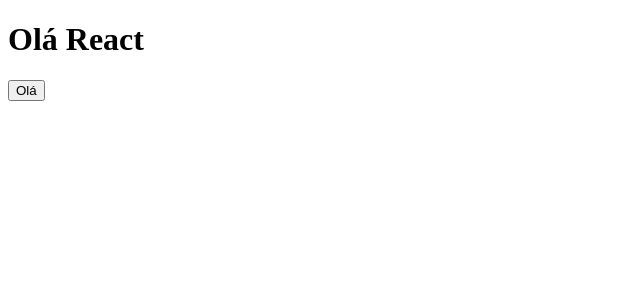
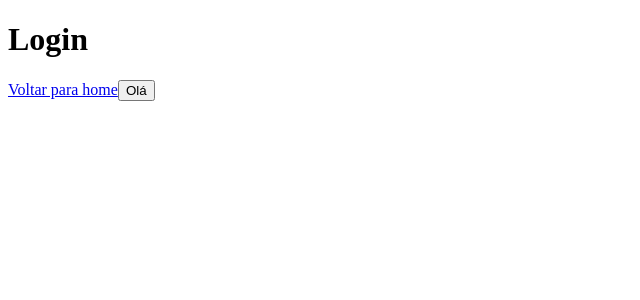
Before and after one commit to roschel/react-dio, a React (Create React App) app: page /login in a window 1280 px wide. Shown: the top 300 px of the page, without its empty margins (0-640 px from the left). Built offline with nearby package versions, Linux system fonts and the light colour scheme.

Commit message:
adicionando navegação com react-router-dom

```diff
--- a/src/App.js
+++ b/src/App.js
@@ -1,11 +1,20 @@
 import Button from "./components/Button";
+import { BrowserRouter as Router, Routes, Route } from "react-router-dom";
+
+import { Home } from "./pages/Home";
+import { Login } from "./pages/Login";
 
 function App() {
   return (
-    <div className="App">
-      <h1>Olá React</h1>
-      <Button title={"Olá"}/>
-    </div>
+    <Router>
+      <div className="App">
+        <Routes>
+          <Route path="/" element={<Home />} />
+          <Route path="/login" element={<Login />} />
+        </Routes>
+        <Button title={"Olá"} />
+      </div>
+    </Router>
   );
 }
 
--- /dev/null
+++ b/src/pages/Home/index.jsx
@@ -0,0 +1,11 @@
+import {Link } from "react-router-dom"
+const Home = () => {
+    return (
+        <>
+            <h1>Home</h1>
+            <Link to="/login" >Fazer login</Link>
+        </>
+    )
+};
+
+export {Home}
--- /dev/null
+++ b/src/pages/Login/index.jsx
@@ -0,0 +1,11 @@
+import {Link } from "react-router-dom"
+const Login = () => {
+    return (
+        <>
+            <h1>Login</h1>
+            <Link to="/">Voltar para home</Link>
+        </>
+    )
+};
+
+export {Login}
```
